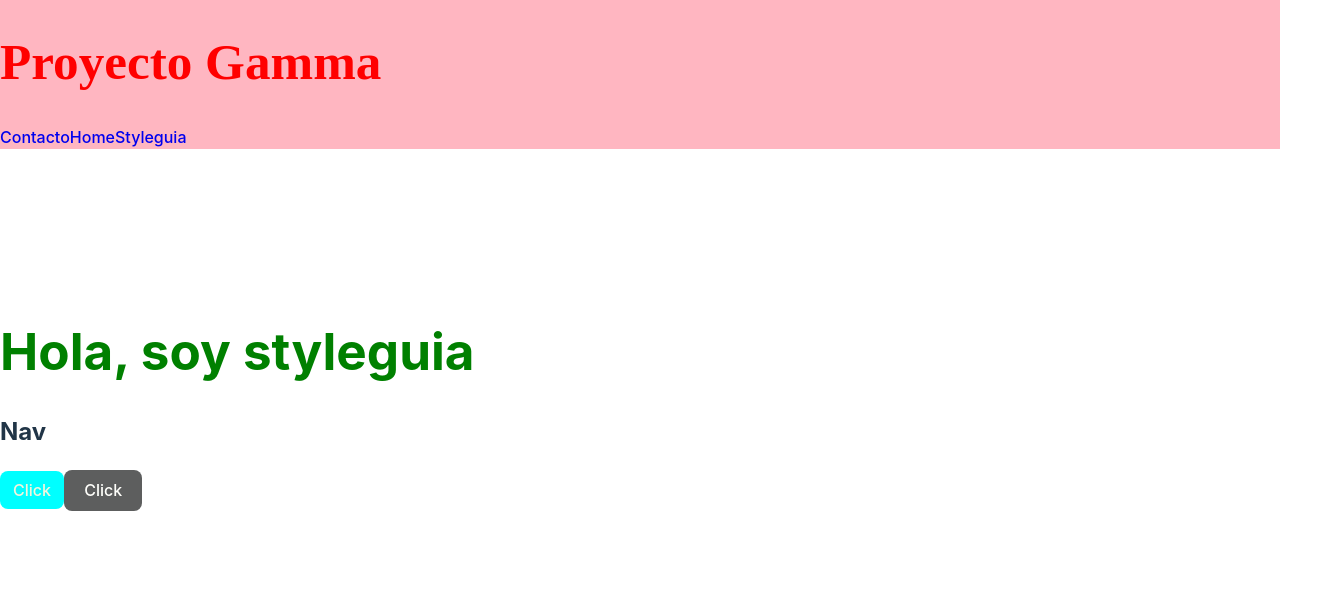
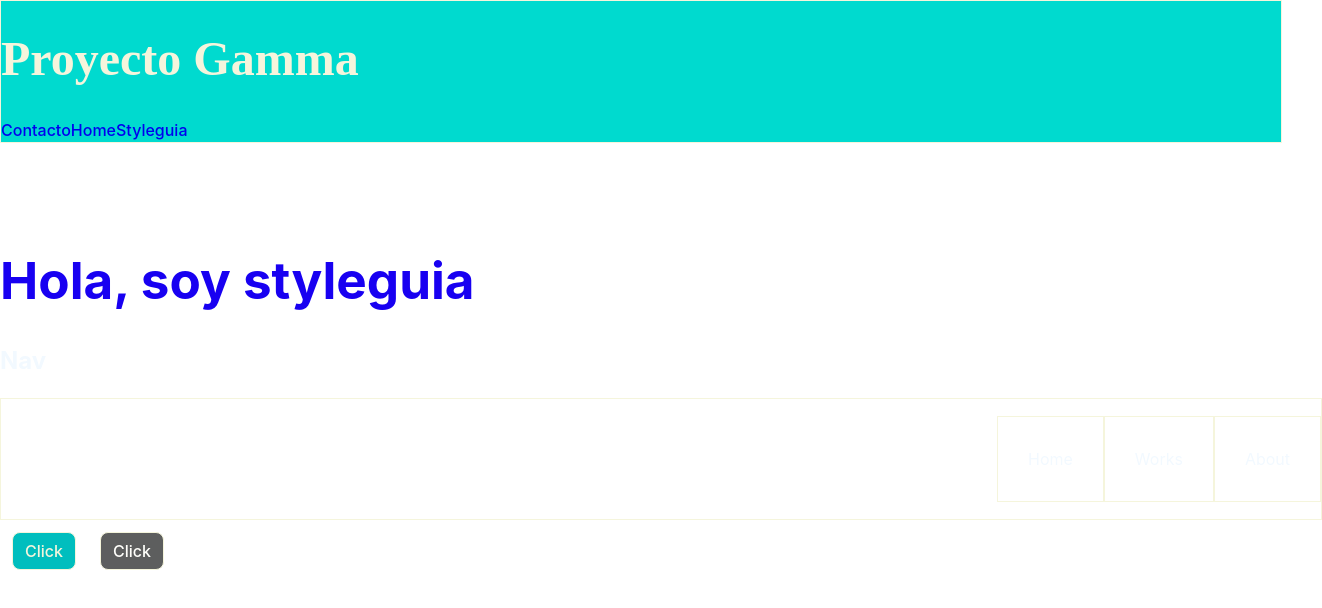
Before and after one commit to seokyelee/GammaPortfolio, a React (Vite) app: page /styleguia in a window 1280 px wide. Shown: the top 608 px of the page, 1322 px wide, since content can reach past the window. Built offline with nearby package versions, Linux system fonts and the light colour scheme; a web font is replaced by a local one.

Commit message:
add nav style

```diff
--- a/src/App.css
+++ b/src/App.css
@@ -3,5 +3,29 @@ header {
   top: 0;
   left: 0;
   width: 100%;
-  background-color: lightpink;
+  background-color: rgb(0, 218, 207);
+  border: 0.5px solid beige;
 }
+.section {
+  color: beige;
+  border: 0.5px solid beige;
+}
+
+.nav-box {
+  width: 100vw;
+  max-width: 1440px;
+  height: 120px;
+  margin: 0 auto;
+  border: 0.5px solid beige;
+  display: flex;
+  justify-content: flex-end;
+  align-items: center;
+}
+
+li {
+  list-style: none;
+  padding: 30px;
+  display: flex;
+  flex-direction: row;
+  border: 0.5px solid beige;
+}
--- a/src/App.jsx
+++ b/src/App.jsx
@@ -5,6 +5,7 @@ import './scss/global.scss'
 import Home from './views/home/Home'
 import Contact from './views/contact/Contact'
 import Styleguia from './styleguia/Styleguia'
+
 
 
 function App() {
--- a/src/componentes/Btn/Btn.scss
+++ b/src/componentes/Btn/Btn.scss
@@ -1,12 +1,16 @@
 
 .btn__primary{
-    background-color: aqua;
+    background-color: rgb(0, 190, 190);
     color:beige;
     padding: 8px 12px;
-
+    margin:12px;
+    border: 0.5px solid beige;
 }
 
 .btn__primary__disable{
     background-color: rgb(93, 94, 94);
     color:rgb(255, 255, 251);
+    margin:12px;
+    padding: 8px 12px;
+    border: 0.5px solid beige;
 }
--- a/src/index.scss
+++ b/src/index.scss
@@ -47,7 +47,7 @@ button {
   transition: border-color 0.25s;
 }
 button:hover {
-  border-color: #646cff;
+  border-color: #131efa;
 }
 button:focus,
 button:focus-visible {
@@ -56,11 +56,11 @@ button:focus-visible {
 
 @media (prefers-color-scheme: light) {
   :root {
-    color: #213547;
+    color: #f2f9ff;
     background-color: #ffffff;
   }
   a:hover {
-    color: #747bff;
+    color: #9301f5;
   }
   button {
     background-color: #f9f9f9;
--- a/src/scss/_typography.scss
+++ b/src/scss/_typography.scss
@@ -2,6 +2,6 @@
 
 .title{
     font-family:'Bruno Ace', cursive;
-
-    color: red;
+    font-size: 3rem;
+    color: beige;
 }
--- a/src/styleguia/Nav.jsx
+++ b/src/styleguia/Nav.jsx
@@ -2,6 +2,12 @@ export default function Nav() {
   return (
     <>
       <h2>Nav</h2>
+
+      <ul className='nav-box'>
+        <li>Home</li>
+        <li>Works</li>
+        <li>About</li>
+      </ul>
     </>
   );
 }
--- a/src/styleguia/Styleguia.scss
+++ b/src/styleguia/Styleguia.scss
@@ -1,3 +1,3 @@
 .sg__h1{
-    color:green;
+    color:rgb(24, 0, 241);
 }
```
Also changed, not shown: 1 other file (tests, documents, lock files or other folders).
